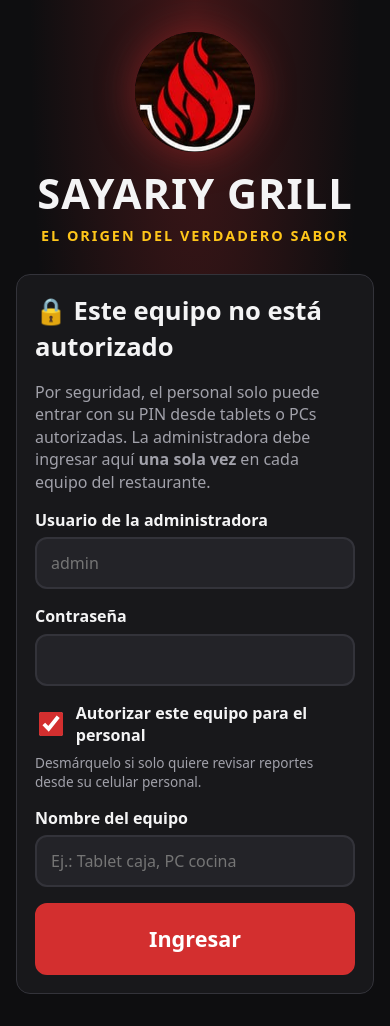
After one commit to deyviflores79911-art/sayariy-grill, a Django app: page /equipo/ in a window 390 px wide. The commit adds this page. Run offline with Django 5.2, Linux system fonts and the light colour scheme; data comes from the database, SQL or seed files in the repository.

Commit message:
Autorización de equipos, redirección desde Vercel y script de publicación
- Solo tablets/PCs autorizadas por la administradora muestran el ingreso con PIN
- Pantalla Equipos para ver y revocar autorizaciones
- Caché en base de datos para compartir bloqueos entre procesos
- vercel.json redirige al sitio en Azure; DEBUG desactivado en Vercel
- publicar.bat para desplegar en Azure

Co-Authored-By: Claude Opus 5.5 <noreply@anthropic.com>

```diff
--- /dev/null
+++ b/pos/middleware.py
@@ -0,0 +1,34 @@
+from datetime import timedelta
+
+from django.conf import settings
+from django.contrib.auth import logout
+from django.shortcuts import redirect
+from django.utils import timezone
+
+from .models import Dispositivo
+
+EXENTOS = ("/static/", "/media/", "/equipo/")
+
+
+class DispositivoMiddleware:
+    """Si REQUIERE_DISPOSITIVO está activo, solo los equipos autorizados pueden usar el POS.
+    La administradora puede entrar desde cualquier equipo con usuario y contraseña."""
+
+    def __init__(self, get_response):
+        self.get_response = get_response
+
+    def __call__(self, request):
+        request.dispositivo = None
+        if settings.REQUIERE_DISPOSITIVO:
+            request.dispositivo = Dispositivo.desde_request(request)
+            if not request.path.startswith(EXENTOS):
+                d = request.dispositivo
+                if d:
+                    ahora = timezone.now()
+                    if not d.ultimo_uso or ahora - d.ultimo_uso > timedelta(minutes=10):
+                        Dispositivo.objects.filter(pk=d.pk).update(ultimo_uso=ahora)
+                elif not (request.user.is_authenticated and request.user.es_admin):
+                    if request.user.is_authenticated:
+                        logout(request)
+                    return redirect("equipo")
+        return self.get_response(request)
--- a/pos/models.py
+++ b/pos/models.py
@@ -1,3 +1,5 @@
+import hashlib
+import secrets
 from decimal import Decimal
 
 from django.conf import settings
@@ -244,3 +246,37 @@ class Gasto(models.Model):
 
     def __str__(self):
         return f"{self.descripcion} ({self.monto})"
+
+
+class Dispositivo(models.Model):
+    """Tablet o PC autorizada por la administradora para que el personal entre con PIN."""
+    COOKIE = "pos_equipo"
+
+    nombre = models.CharField(max_length=60)
+    token_hash = models.CharField(max_length=64, unique=True)
+    activo = models.BooleanField(default=True)
+    creado_por = models.ForeignKey(settings.AUTH_USER_MODEL, on_delete=models.PROTECT, related_name="+")
+    creado_en = models.DateTimeField(auto_now_add=True)
+    ultimo_uso = models.DateTimeField(null=True, blank=True)
+
+    class Meta:
+        ordering = ["-activo", "nombre"]
+
+    @staticmethod
+    def hash(token):
+        return hashlib.sha256(token.encode()).hexdigest()
+
+    @classmethod
+    def crear(cls, nombre, por):
+        token = secrets.token_urlsafe(32)
+        return cls.objects.create(nombre=nombre, token_hash=cls.hash(token), creado_por=por), token
+
+    @classmethod
+    def desde_request(cls, request):
+        token = request.COOKIES.get(cls.COOKIE)
+        if not token:
+            return None
+        return cls.objects.filter(token_hash=cls.hash(token), activo=True).first()
+
+    def __str__(self):
+        return self.nombre
--- a/pos/urls.py
+++ b/pos/urls.py
@@ -5,6 +5,7 @@ from .views import admin, caja, comun, reportes
 urlpatterns = [
     path("", comun.inicio, name="inicio"),
     path("ingresar/", comun.login_view, name="login"),
+    path("equipo/", comun.equipo_view, name="equipo"),
     path("salir/", comun.logout_view, name="logout"),
     # Trabajador
     path("caja/abrir/", caja.caja_abrir, name="caja_abrir"),
@@ -34,4 +35,6 @@ urlpatterns = [
     path("admin/reportes/", reportes.reportes, name="reportes"),
     path("admin/reportes/excel/", reportes.reportes_excel, name="reportes_excel"),
     path("admin/configuracion/", admin.configuracion, name="configuracion"),
+    path("admin/equipos/", admin.equipos, name="equipos"),
+    path("admin/equipos/<int:pk>/revocar/", admin.equipo_revocar, name="equipo_revocar"),
 ]
--- a/pos/views/comun.py
+++ b/pos/views/comun.py
@@ -1,13 +1,14 @@
+import hashlib
 from functools import wraps
 
 from django.contrib import messages
-from django.contrib.auth import login, logout
+from django.contrib.auth import authenticate, login, logout
 from django.contrib.auth.decorators import login_required
 from django.core.cache import cache
 from django.shortcuts import redirect, render
 from django.views.decorators.http import require_POST
 
-from ..models import Usuario
+from ..models import Dispositivo, Usuario
 
 MAX_INTENTOS = 5
 BLOQUEO_SEG = 300
@@ -88,3 +89,39 @@ def inicio(request):
     if request.user.es_admin:
         return redirect("panel")
     return redirect("venta")
+
+
+def _ip(request):
+    ip = request.META.get("HTTP_X_FORWARDED_FOR", "").split(",")[0].strip() or request.META.get("REMOTE_ADDR", "")
+    return ip.rsplit(":", 1)[0] if ip.count(":") == 1 else ip  # Azure agrega ":puerto"
+
+
+def equipo_view(request):
+    """Pantalla para equipos no autorizados: la administradora entra o autoriza el equipo."""
+    if getattr(request, "dispositivo", None):
+        return redirect("login")
+    error = None
+    if request.method == "POST":
+        usuario = request.POST.get("usuario", "").strip()
+        claves = [f"equipo_ip_{_ip(request)}"[:200],
+                  "equipo_usr_" + hashlib.sha256(usuario.lower().encode()).hexdigest()]
+        if any(intentos_bloqueados(c) for c in claves):
+            error = "Demasiados intentos fallidos. Espere 5 minutos."
+        else:
+            u = authenticate(request, username=usuario, password=request.POST.get("password", ""))
+            if u and u.es_admin:
+                for c in claves:
+                    cache.delete(c)
+                login(request, u)
+                resp = redirect("inicio")
+                if request.POST.get("autorizar"):
+                    nombre = request.POST.get("nombre", "").strip()[:60] or "Equipo sin nombre"
+                    _, token = Dispositivo.crear(nombre, u)
+                    resp.set_cookie(Dispositivo.COOKIE, token, max_age=60 * 60 * 24 * 365 * 5,
+                                    httponly=True, secure=request.is_secure(), samesite="Lax")
+                    messages.success(request, f"Equipo «{nombre}» autorizado. El personal ya puede entrar aquí con su PIN.")
+                return resp
+            for c in claves:
+                registrar_fallo(c)
+            error = "Usuario o contraseña incorrectos (solo la administradora puede autorizar equipos)."
+    return render(request, "pos/equipo.html", {"error": error})
--- a/templates/base.html
+++ b/templates/base.html
@@ -26,6 +26,7 @@
       <a href="{% url 'productos' %}" class="{% if 'producto' in n %}activo{% endif %}">Productos</a>
       <a href="{% url 'categorias' %}" class="{% if 'categoria' in n %}activo{% endif %}">Categorías</a>
       <a href="{% url 'trabajadores' %}" class="{% if 'trabajador' in n %}activo{% endif %}">Personal</a>
+      <a href="{% url 'equipos' %}" class="{% if 'equipo' in n %}activo{% endif %}">Equipos</a>
       <a href="{% url 'configuracion' %}" class="{% if n == 'configuracion' %}activo{% endif %}">Ajustes</a>
     {% endif %}
   </nav>
--- /dev/null
+++ b/templates/pos/equipo.html
@@ -0,0 +1,50 @@
+{% load static %}<!doctype html>
+<html lang="es">
+<head>
+  <meta charset="utf-8">
+  <meta name="viewport" content="width=device-width, initial-scale=1">
+  <meta name="theme-color" content="#000000">
+  <title>Equipo no autorizado · {{ config.nombre_negocio }}</title>
+  <link rel="icon" href="{% static 'img/logo.png' %}">
+  <link rel="stylesheet" href="{% static 'css/app.css' %}">
+</head>
+<body>
+<div class="login">
+  <img class="logo-img" src="{% static 'img/logo.png' %}" alt="">
+  <div class="logo">{{ config.nombre_negocio|upper }}</div>
+  <div class="eslogan">El origen del verdadero sabor</div>
+
+  <div class="tarjeta form" style="width:100%;margin-top:20px">
+    <h1>🔒 Este equipo no está autorizado</h1>
+    <p class="tenue">Por seguridad, el personal solo puede entrar con su PIN desde tablets o PCs autorizadas.
+      La administradora debe ingresar aquí <strong>una sola vez</strong> en cada equipo del restaurante.</p>
+    {% if error %}<div class="error-login" style="margin-bottom:16px">{{ error }}</div>{% endif %}
+    <form method="post" autocomplete="off">
+      {% csrf_token %}
+      <div class="campo">
+        <label for="usuario">Usuario de la administradora</label>
+        <input type="text" name="usuario" id="usuario" required autocapitalize="none" autocomplete="username" placeholder="admin">
+      </div>
+      <div class="campo">
+        <label for="password">Contraseña</label>
+        <input type="password" name="password" id="password" required autocomplete="current-password">
+      </div>
+      <div class="campo campo-check">
+        <label><input type="checkbox" name="autorizar" id="autorizar" checked> Autorizar este equipo para el personal</label>
+        <div class="ayuda">Desmárquelo si solo quiere revisar reportes desde su celular personal.</div>
+      </div>
+      <div class="campo" id="campo-nombre">
+        <label for="nombre">Nombre del equipo</label>
+        <input type="text" name="nombre" id="nombre" maxlength="60" placeholder="Ej.: Tablet caja, PC cocina">
+      </div>
+      <button class="btn btn-rojo btn-xl">Ingresar</button>
+    </form>
+  </div>
+</div>
+<script>
+  const chk = document.getElementById('autorizar');
+  const campo = document.getElementById('campo-nombre');
+  chk.addEventListener('change', () => campo.classList.toggle('oculto', !chk.checked));
+</script>
+</body>
+</html>
```
Also changed, not shown: config/settings.py (+8 -1 lines), pos/tests.py (+55 -0 lines), pos/views/admin.py (+22 -1 lines), templates/admin_pos/equipos.html (added, +33 -0 lines), pos/migrations/0003_dispositivos.py (added), vercel.json (added), 2 other files.
